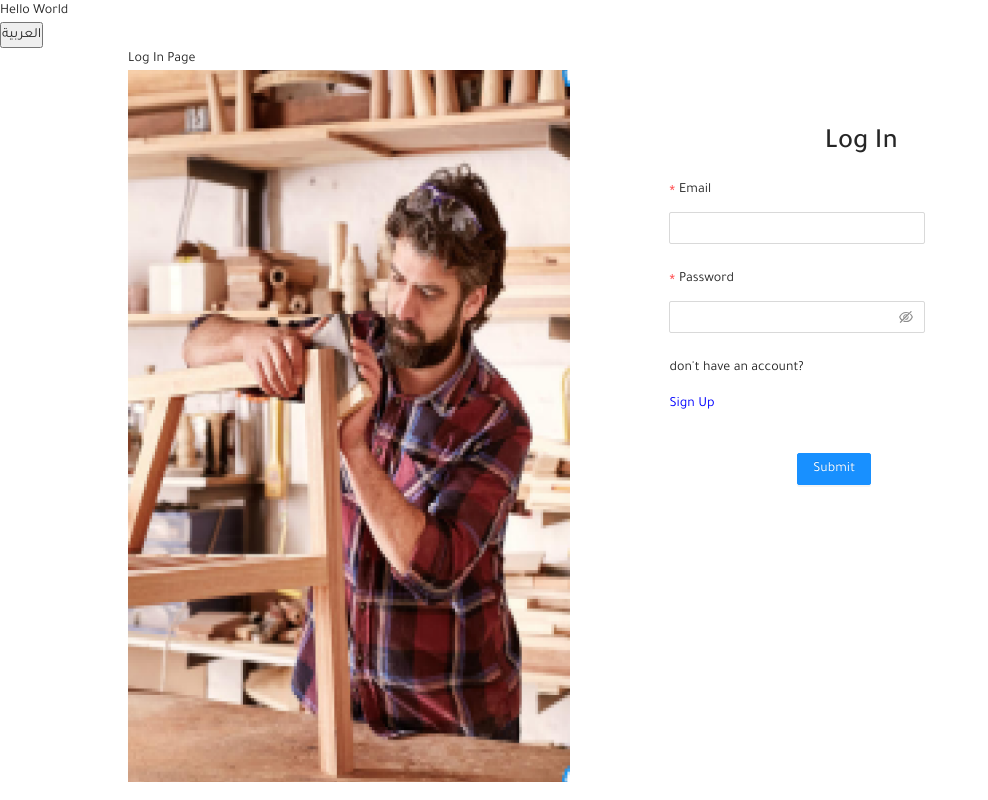
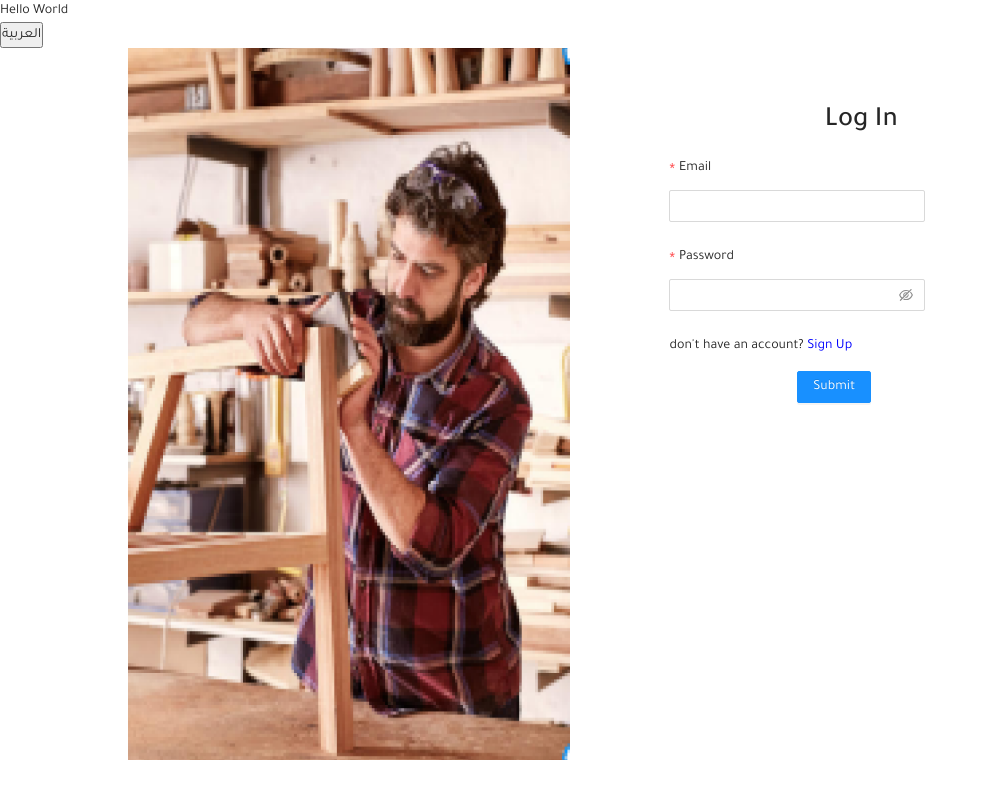
Before and after one commit to GSG-G11/herfa, a React (Create React App) app in the folder client/: page /login in a window 1280 px wide. Shown: the whole page, without its empty margins (0-988 px from the left). Built offline with nearby package versions, Linux system fonts and the light colour scheme.

Commit message:
fix: translate messages and redirect to sign up page and loadin button

```diff
--- a/client/src/Components/Login/LoginFrom.tsx
+++ b/client/src/Components/Login/LoginFrom.tsx
@@ -1,6 +1,6 @@
-import React from 'react';
+import React, { useState } from 'react';
 import { useTranslation } from 'react-i18next';
-import { useNavigate } from 'react-router-dom';
+import { useLocation, useNavigate, Link } from 'react-router-dom';
 import {
   Form, Input, Button, message,
 } from 'antd';
@@ -12,24 +12,35 @@ interface loginProps {
 }
 
 function LoginForm() {
+  const [loading, setLoading] = useState(false);
+  const { t } = useTranslation();
   const navigate = useNavigate();
+  const location: any = useLocation();
   const onFinish = async (values: loginProps) => {
     try {
+      setLoading(true);
+      setTimeout(() => {
+        setLoading(false);
+      }, 1000);
       const loginResult = await axios.post('/api/v1/login', values);
       const newLink = `/user/${loginResult.data.data.providerName}`;
-      message.success(loginResult.data.msg);
-      navigate(newLink);
+      message.success(t('success-login'));
+      console.log(location);
+      navigate(location.state?.from || newLink);
     } catch (err: any) {
       if (err.response) {
         if (err.response.status === 401) {
-          message.warning('incorrect Email or Password ..');
+          message.warning(t('failed-login'));
+        } else if (err.response.status === 500) {
+          console.log(err.message);
+        } else if (err.response.status === 400) {
+          console.log(err.message);
         }
       } else {
         console.log(err);
       }
     }
   };
-  const { t } = useTranslation();
   return (
     <div className="login-form">
       <h1>{t('login-title')}</h1>
@@ -40,14 +51,13 @@ function LoginForm() {
         labelCol={{ span: 8 }}
         wrapperCol={{ span: 16 }}
         initialValues={{ remember: true }}
-        onFinish={(e) => { onFinish(e); }} // console to test here ...
-        onFinishFailed={() => { console.log('faild submit...'); }} // console to test here ...
+        onFinish={(e) => { onFinish(e); }}
         autoComplete="off"
       >
         <Form.Item
           label={t('login-email')}
           name="email"
-          rules={[{ required: true, message: 'Please input your username!' }]}
+          rules={[{ required: true, message: t('required-email') }, { type: 'email', message: t('invalid-email') }]}
         >
           <Input />
         </Form.Item>
@@ -55,17 +65,16 @@ function LoginForm() {
         <Form.Item
           label={t('login-password')}
           name="password"
-          rules={[{ required: true, message: 'Please input your password!' }]}
+          rules={[{ required: true, message: t('required-password') }, { min: 8, message: t('invalid-password') }]}
         >
           <Input.Password />
         </Form.Item>
-
-        <Form.Item className="login-form-text">
-          <p>{t('login-signup-text')}</p>
-          <p className="signup-text">{t('login-to-signup')}</p>
-        </Form.Item>
+        <p>
+          {`${t('login-signup-text')} `}
+          <Link className="signup-text" to="/signup">{t('login-to-signup')}</Link>
+        </p>
         <Form.Item wrapperCol={{ offset: 8, span: 16 }}>
-          <Button className="form-button" type="primary" htmlType="submit">
+          <Button className="form-button" type="primary" htmlType="submit" loading={loading}>
             {t('login-button')}
           </Button>
         </Form.Item>
--- a/client/src/Components/Login/index.tsx
+++ b/client/src/Components/Login/index.tsx
@@ -7,7 +7,7 @@ function LogInPage() {
   return (
     <div className="login-container">
       <div className="img-container">
-        <img src={loginImg} alt="login img" />
+        <img className="login-img" src={loginImg} alt="login img" />
       </div>
       <LoginForm />
     </div>
--- a/client/src/Components/Login/style.css
+++ b/client/src/Components/Login/style.css
@@ -15,7 +15,7 @@
 .img-container{
   width: 48%;
 }
-img{
+.login-img{
   width: 100%;
   height: 100%;
   box-sizing: border-box;
--- a/client/src/Pages/LogIn.tsx
+++ b/client/src/Pages/LogIn.tsx
@@ -1,11 +1,9 @@
 import React from 'react';
-import { useTranslation } from 'react-i18next';
 import { LogInPage } from '../Components';
 
 function LogIn() {
   return (
     <div className="container">
-      {useTranslation().t('logIn-greeting')}
       <LogInPage />
     </div>
   );
--- a/client/src/localization/local/ar.js
+++ b/client/src/localization/local/ar.js
@@ -46,6 +46,12 @@ const ar = {
   'login-to-signup': 'بالتسجيل',
   'login-button': 'تسجيل دخول',
   'no-data': 'لا يوجد بيانات',
+  'success-login': 'تم تسجيل الدخول بنجاح ..',
+  'failed-login': 'بريد إلكتروني أو كلمة مرور خاطئة ..',
+  'required-email': 'الرجاء إدخال البريد الإلكتروني!',
+  'required-password': 'الرجاء إدخال كلمة المرور!',
+  'invalid-email': 'البريد الإلكتروني غير صحيح',
+  'invalid-password': 'يجب ألا تقل كلمة المرور عن ٨ أحرف',
 };
 
 export default ar;
--- a/client/src/localization/local/en.js
+++ b/client/src/localization/local/en.js
@@ -47,6 +47,12 @@ const en = {
   'login-to-signup': 'Sign Up',
   'login-button': 'Submit',
   'no-data': 'No data',
+  'success-login': 'logged in successfully ..',
+  'failed-login': 'incorrect Email or Password ..',
+  'required-email': 'Please input your email!',
+  'required-password': 'Please input your password!',
+  'invalid-email': 'email is not a valid email',
+  'invalid-password': 'password must be at least 8 characters',
 };
 
 export default en;
```
